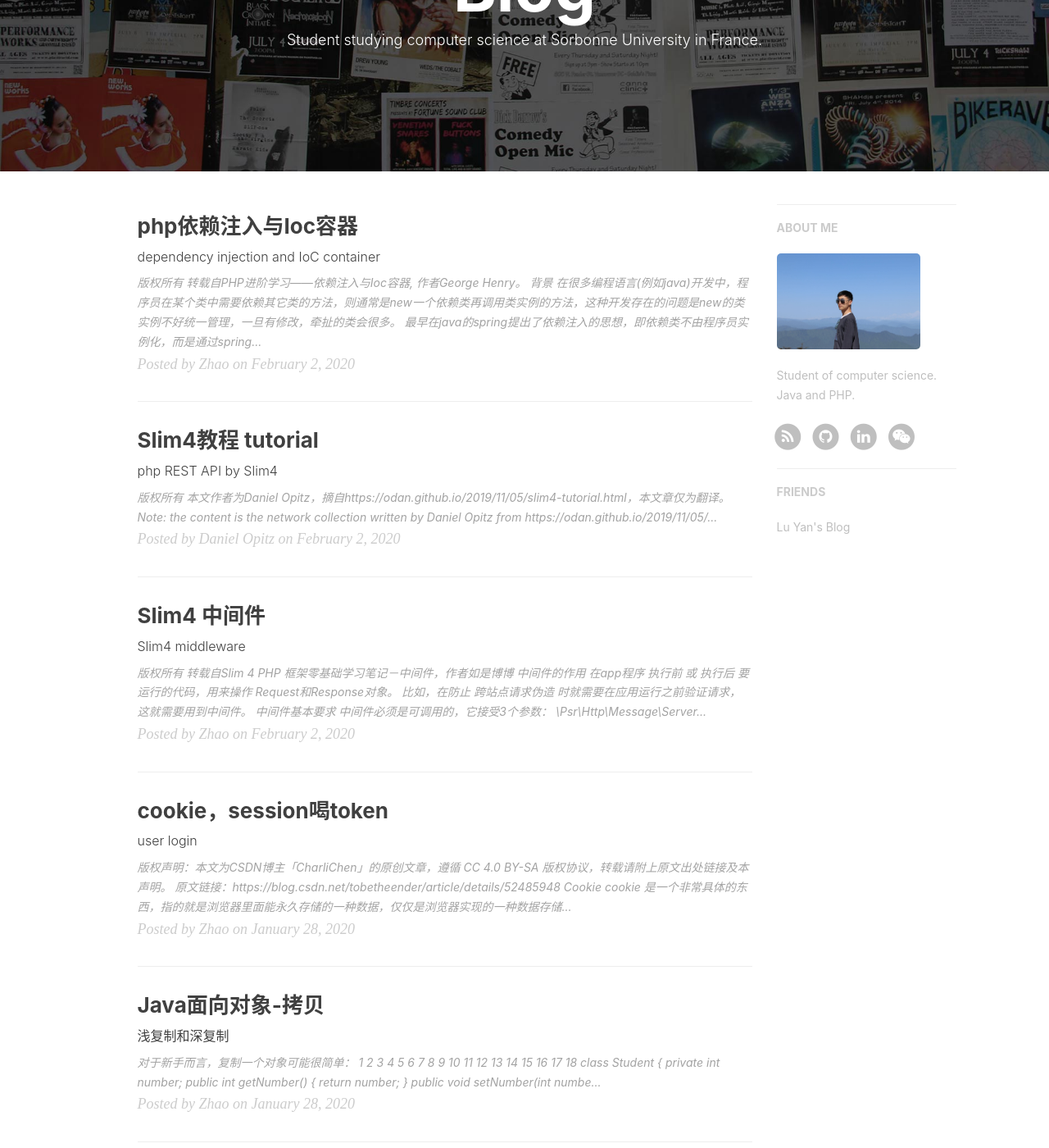
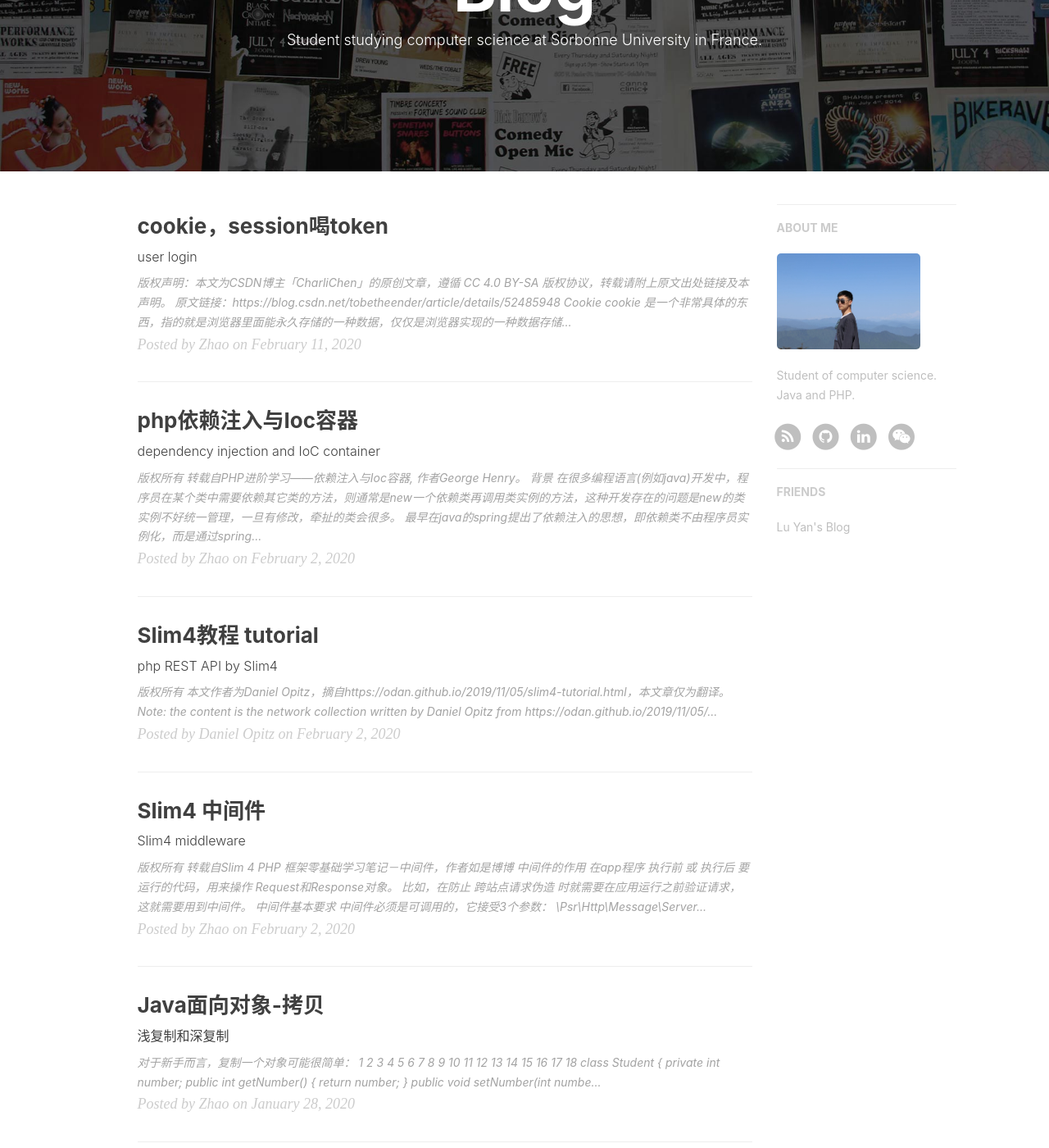
Before and after one commit to valeeraZ/valeeraZ.github.io, a Jekyll site: the page built from index.html, in a window 1280 px wide and 1400 px high, scrolled down 297 px. Shown: the whole window at 82% size. Built offline with Jekyll 4.4.1, drawn with Linux system fonts in a browser that asks for light colours; nearby versions of some CDN libraries; the list of posts is cut into pages by our own code; comment, search, counter and statistics services are not loaded.

Commit message:
change error of an article

```diff
--- a/_posts/2020-02-11-cookie-session-token.md
+++ b/_posts/2020-02-11-cookie-session-token.md
@@ -2,7 +2,7 @@
 title: cookie，session喝token
 layout: post
 subtitle: user login
-date:       2020-01-28
+date:       2020-02-11
 author:     "Zhao"
 header-img: "img/web.jpg"
 tags:
```
